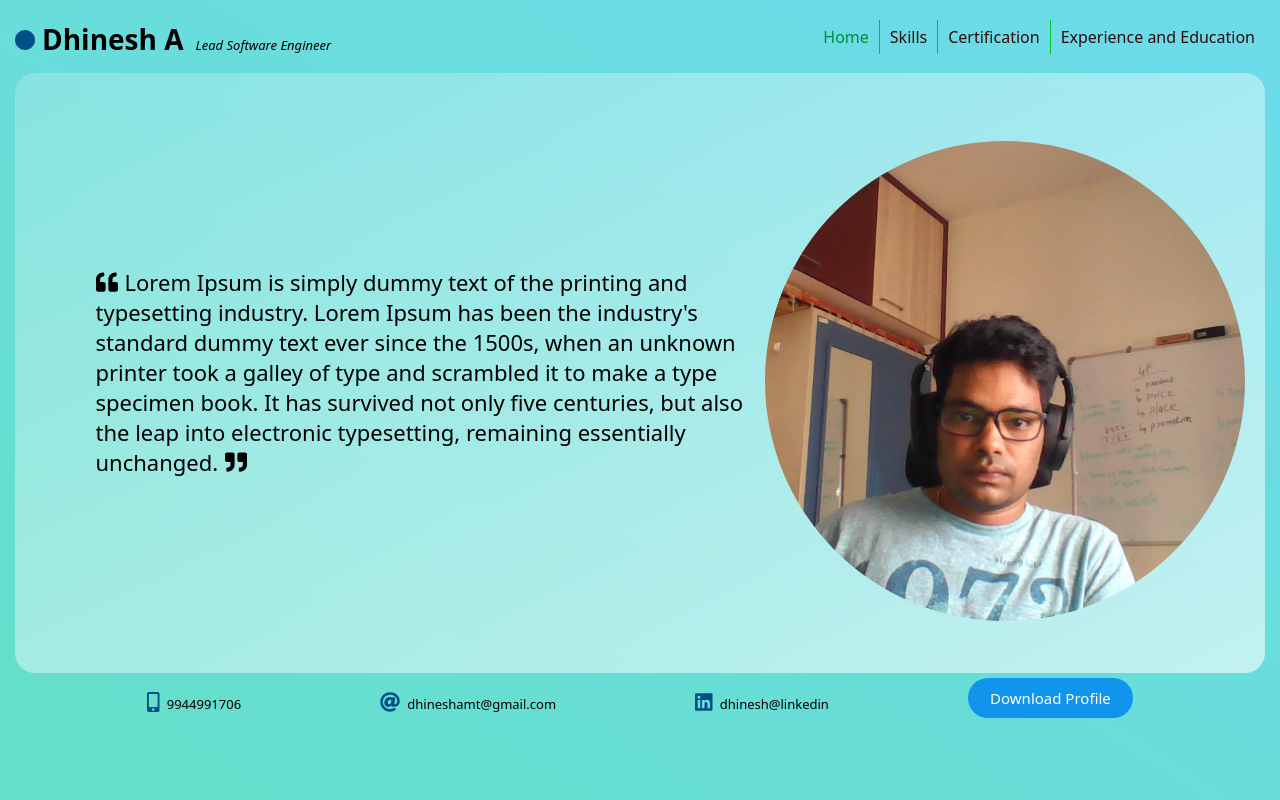
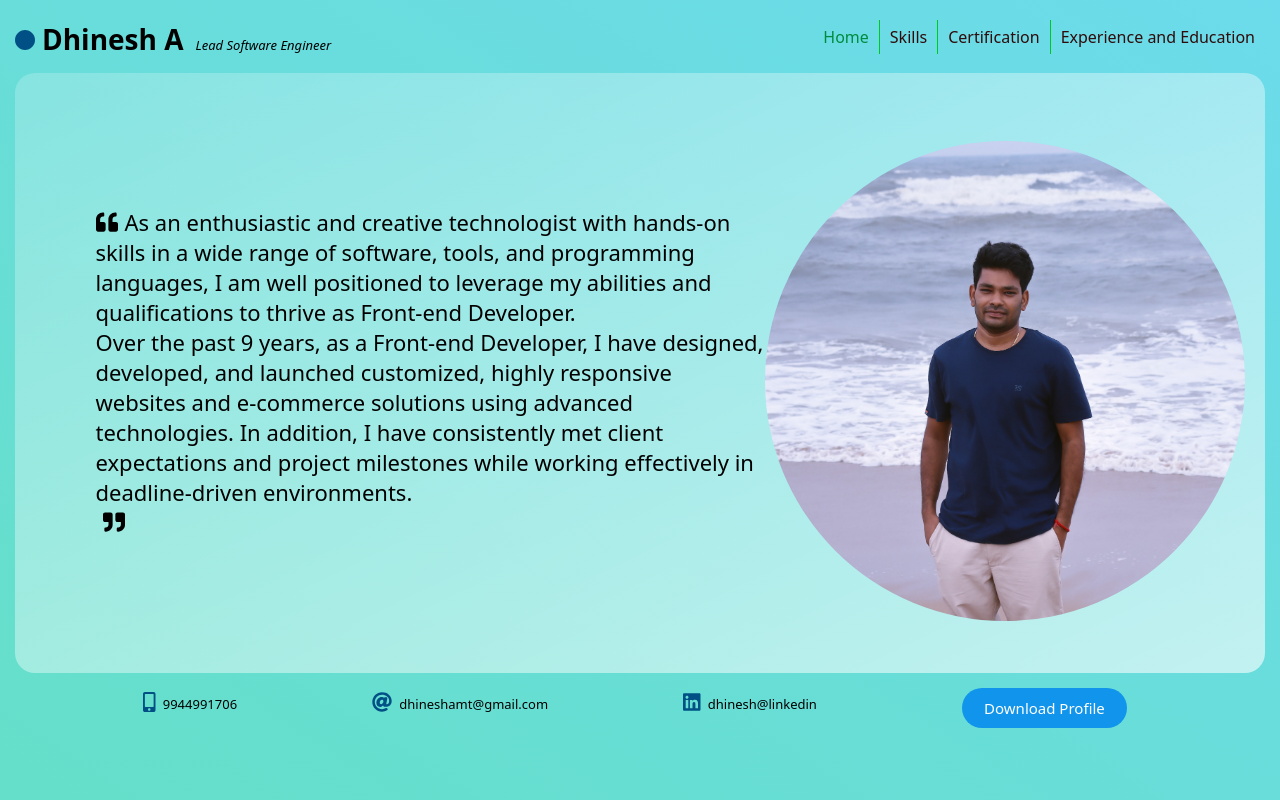
Before and after one commit to Dhineshamt/profile_website, a React (Create React App) app: page / in a window 1280 px wide. Built offline with nearby package versions, Linux system fonts and the light colour scheme.

Commit message:
updating real data

```diff
--- a/src/components/Footer.js
+++ b/src/components/Footer.js
@@ -25,7 +25,7 @@ export const Footer = () => {
                     </span>
                     <span className="m-left">dhinesh@linkedin</span>
                 </div>
-                <div>
+                <div  className="download-button-placement">
                     {/* <button className="download-button">Download Profile</button> */}
                     <a className="download-button" href="https://bit.ly/resume-dhinesh" >Download Profile</a>
                 </div>
--- a/src/components/Home.js
+++ b/src/components/Home.js
@@ -8,15 +8,15 @@ export const Home = () => {
             <div className="profile-quote profile-img">
                 <FontAwesomeIcon icon={faQuoteLeft} />
                 <span className="m-left ">
-                    Lorem Ipsum is simply dummy text of the printing and typesetting industry.
-                    Lorem Ipsum has been the industry's standard dummy text ever since the 1500s, when an unknown printer took a galley of
-                    type and scrambled it to make a type specimen book. It has survived not only five centuries, but also the leap into
-                    electronic typesetting, remaining essentially unchanged.
+                         As an enthusiastic and creative technologist with hands-on skills in a wide range of software, tools, and programming languages, I am well positioned to leverage my abilities and qualifications to thrive as Front-end Developer.
+                    <div>
+                        Over the past 9 years, as a Front-end Developer, I have designed, developed, and launched customized, highly responsive websites and e-commerce solutions using advanced technologies. In addition, I have consistently met client expectations and project milestones while working effectively in deadline-driven environments.
+                    </div>
                 </span>
                 <FontAwesomeIcon icon={faQuoteRight} />
             </div>
             <div >
-                <img src="../../assets/profile.jpg" alt="Profile picture" className="profile-pic"/>
+                <img src="../../assets/profile-1.jpg" alt="Profile picture" className="profile-pic" />
             </div>
 
         </div>
--- a/src/components/skill/Skills.js
+++ b/src/components/skill/Skills.js
@@ -3,8 +3,8 @@ import SkillRow from './SkillRow';
 
 export const Skills = () => {
     const skills = [
-        [{ skill: 'Javascript', percentage: 5 }, { skill: 'Reacr', percentage: 10 }],
-        [{ skill: 'Java', percentage: 50 }, { skill: 'React', percentage: 55 }]];
+        [{ skill: 'Javascript', percentage: 70 }, { skill: 'React', percentage: 70 }],
+        [{ skill: 'Java', percentage: 50 }, { skill: 'CSS', percentage: 60 }]];
     return (
         <Fragment>
             <div id='resp-table-caption'>Key Skills</div>
--- a/src/style/footer.scss
+++ b/src/style/footer.scss
@@ -8,6 +8,10 @@
   .footer-info-title {
   font-weight: bold;
   margin-bottom: 10px;
+  }
+
+  .download-button-placement {
+    margin: 10px;
   }
 
   .download-button {
@@ -23,12 +27,13 @@
    height: auto;
    border-radius: 30px;
    text-decoration: none;
-
     &:hover {
       background: rgb(197, 139, 14);
    }
   }
 
+
+
   .fa-icon{
     font-size: $icon-font-size;
     color: #005085;
```
Also changed, not shown: public/assets/profile-1.jpg (added).
